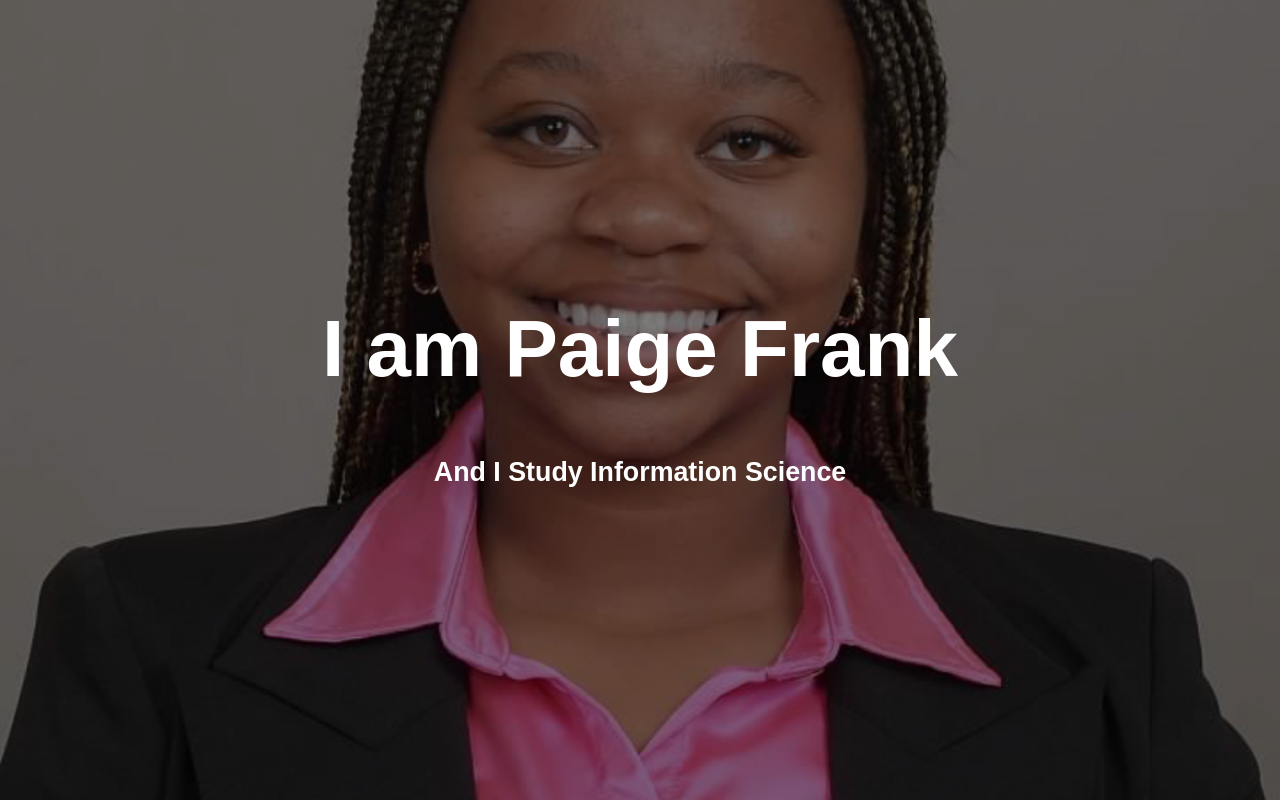
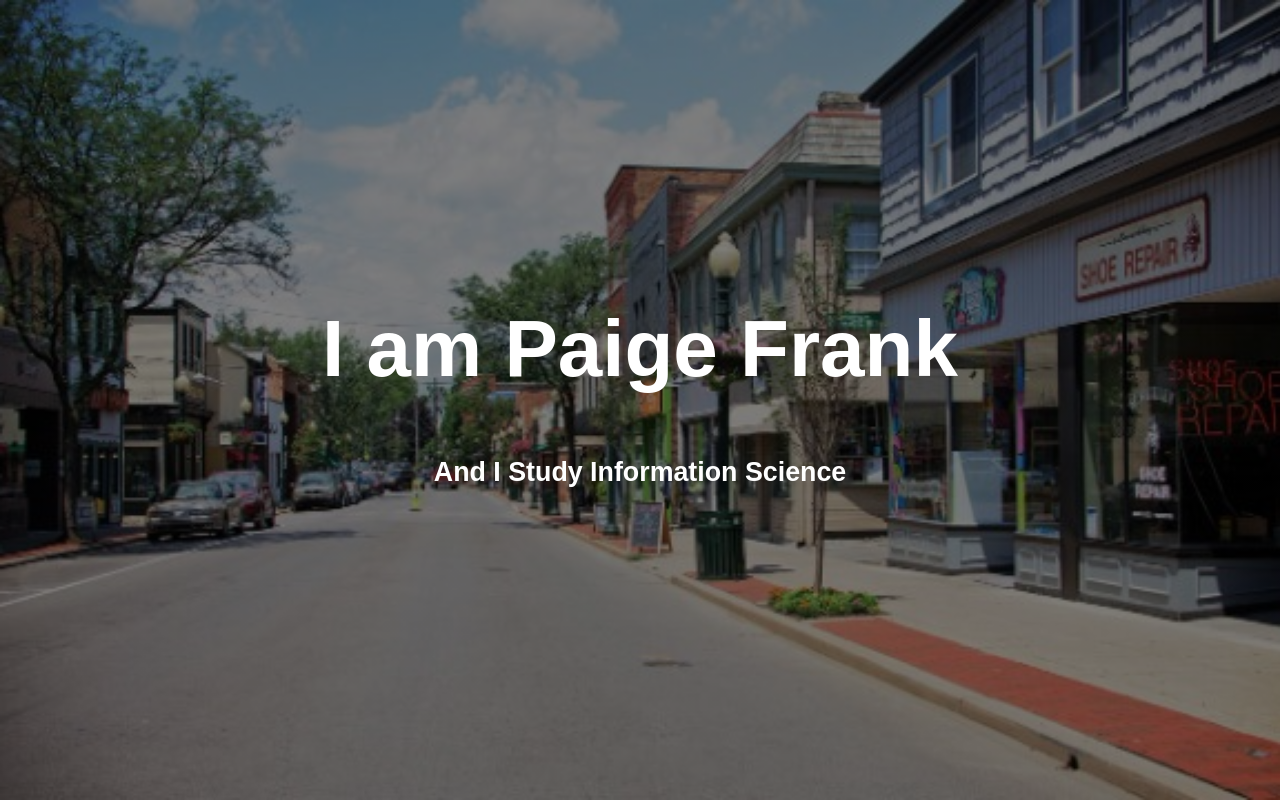
Before and after one commit to PaigeFrank/Paige-Frank, a plain HTML site: page index.html in a window 1280 px wide. Shown: the top 802 px of the page. Drawn offline with Linux system fonts and the light colour scheme.

Commit message:
Add files via upload

```diff
--- a/style.css
+++ b/style.css
@@ -7,7 +7,7 @@ body, html {
 .hero-image {
     /* - HERO -
     This code controls your "hero image." You will need to change hero.jpg to match your asset */
-    background-image: linear-gradient(rgba(0, 0, 0, 0.5), rgba(0, 0, 0, 0.5)), url("headshot.jpg");
+    background-image: linear-gradient(rgba(0, 0, 0, 0.5), rgba(0, 0, 0, 0.5)), url("sewickley.jpg");
     height: 100%;
     background-attachment: fixed;
     background-position: center;
```
